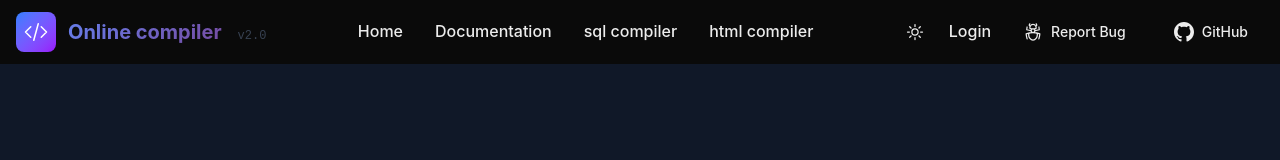
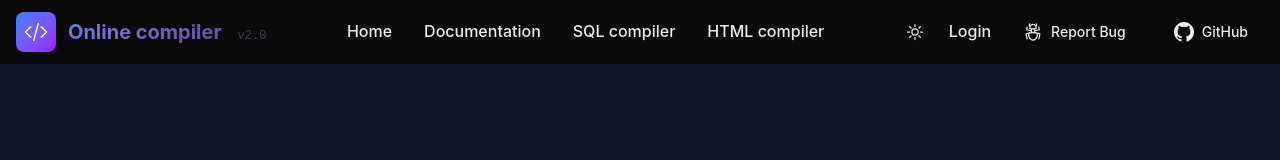
Before and after one commit to kenilGamer/cpp-compiler, a Next.js app: page /login in a window 1280 px wide. Shown: the top 160 px of the page. Built offline with nearby package versions, Linux system fonts and the light colour scheme; no server answers.

Commit message:
fix(header): update header links for improved accessibility and consistency

```diff
--- a/app/components/Header.js
+++ b/app/components/Header.js
@@ -75,7 +75,7 @@ export default function Header() {
               <CodeBracketIcon className="w-6 h-6 text-white" />
             </div>
             <div>
-              <span className="text-xl font-bold gradient-text">Online compiler</span>
+              <a href="/" className="text-xl font-bold gradient-text">Online compiler</a>
               <span className="ml-2 text-xs text-muted font-mono bg-tertiary px-2 py-1 rounded-md">v2.0</span>
             </div>
           </div>
@@ -89,10 +89,10 @@ export default function Header() {
               Documentation
             </a>
             <a href="/sql" className="nav-link font-medium">
-              sql compiler
+              SQL compiler
             </a>
             <a href="/editor" className="nav-link font-medium">
-              html compiler
+              HTML compiler
             </a>
           </nav>
 
```
